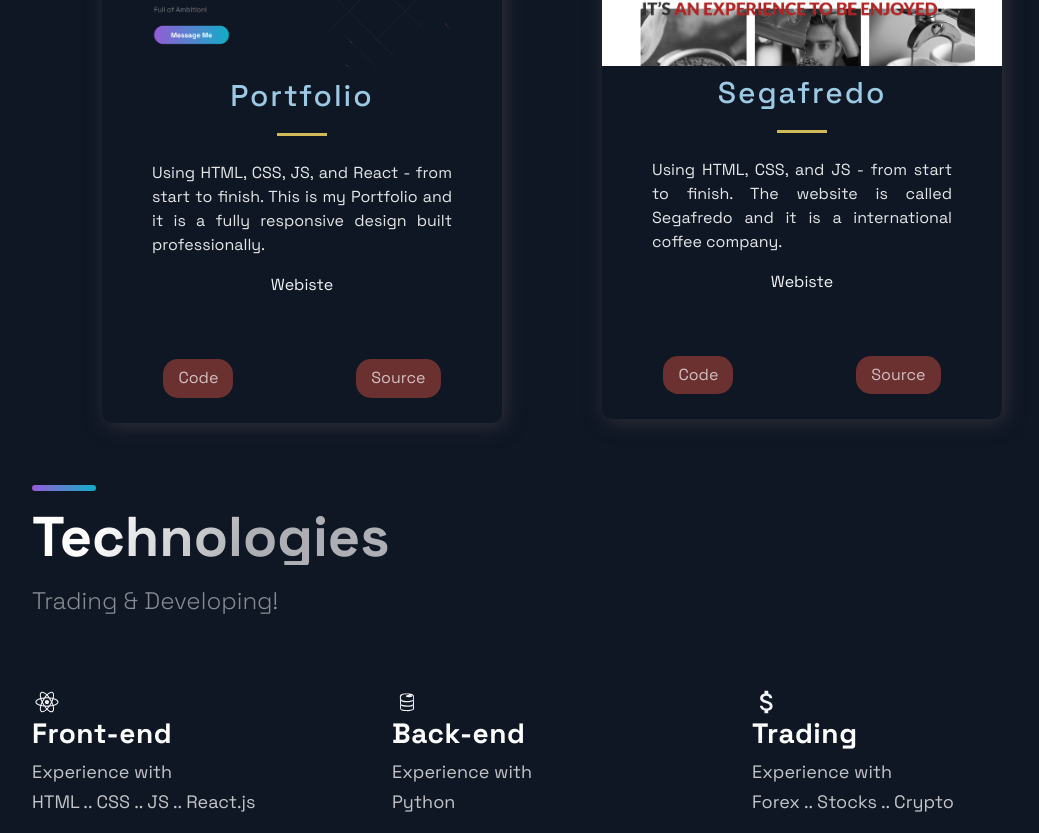
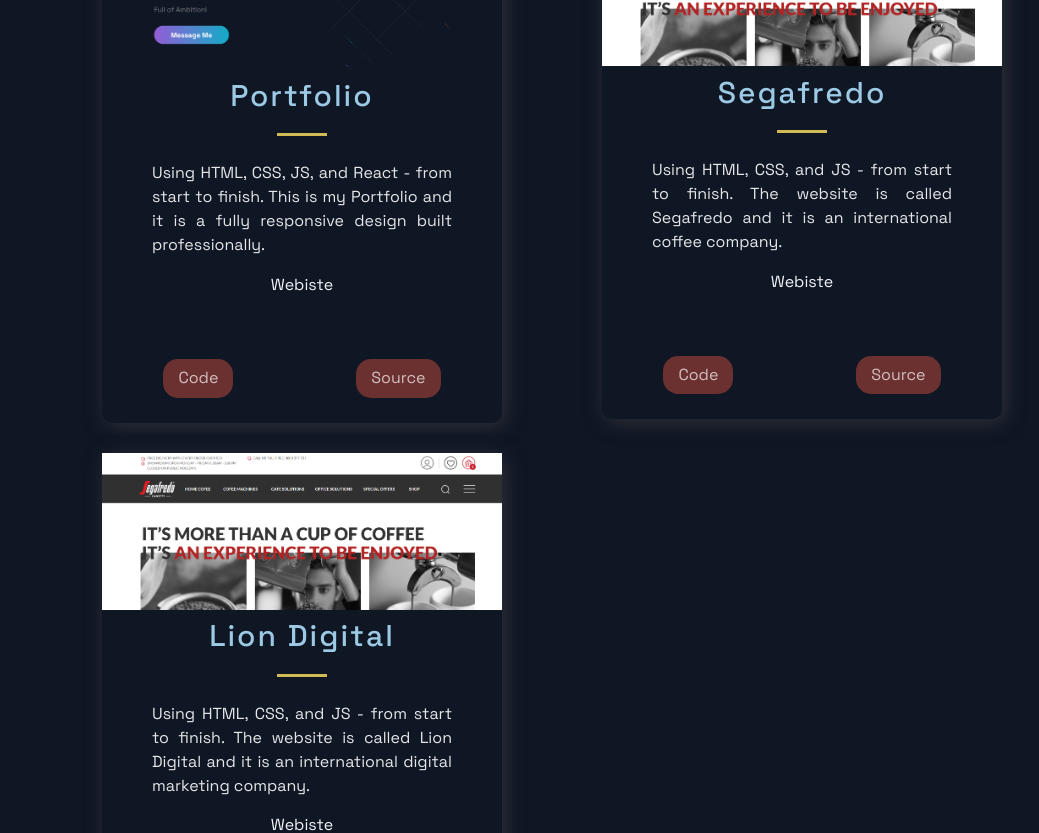
Before and after one commit to AmroElzeiny/Portfolio, a Next.js app: page / in a window 1280 px wide. Shown: the part 929-1762 px from the top of the page, without its empty margins (88-1127 px from the left). Built offline with nearby package versions, Linux system fonts and the light colour scheme.

Commit message:
Update constants.js

```diff
--- a/src/constants/constants.js
+++ b/src/constants/constants.js
@@ -10,12 +10,22 @@
   },
   {
     title: 'Segafredo',
-    description: "Using HTML, CSS, and JS - from start to finish. The website is called Segafredo and it is a international coffee company.",
+    description: "Using HTML, CSS, and JS - from start to finish. The website is called Segafredo and it is an international coffee company.",
       image: 'images/segafredo.png',
       tags: ['HTML', 'CSS', 'JS'],
     source: 'https://github.com/AmroElzeiny/segafredo/blob/main/Untitled-1.html',
     visit: 'https://amroelzeiny.github.io/Segafredo-test/',
     id: 1,
+  },
+
+   {
+    title: 'Lion Digital',
+    description: "Using HTML, CSS, and JS - from start to finish. The website is called Lion Digital and it is an international digital marketing company.",
+      image: 'images/segafredo.png',
+      tags: ['HTML', 'CSS', 'JS', 'React'],
+    source: 'https://github.com/AmroElzeiny/Lion-main',
+    visit: 'https://amroelzeiny.github.io/Lion-main/',
+    id: 2,
   }
 
 ];
```
